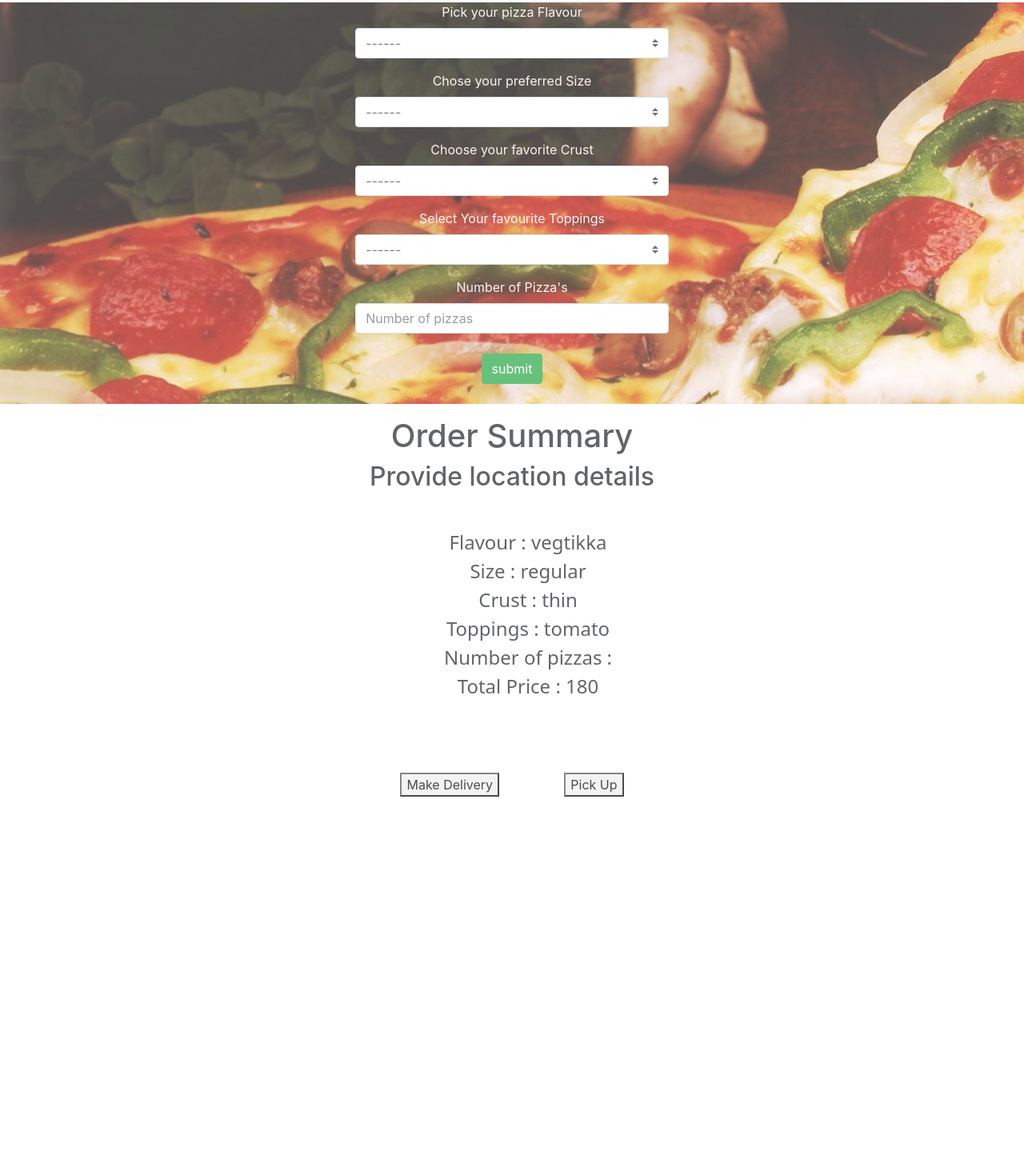
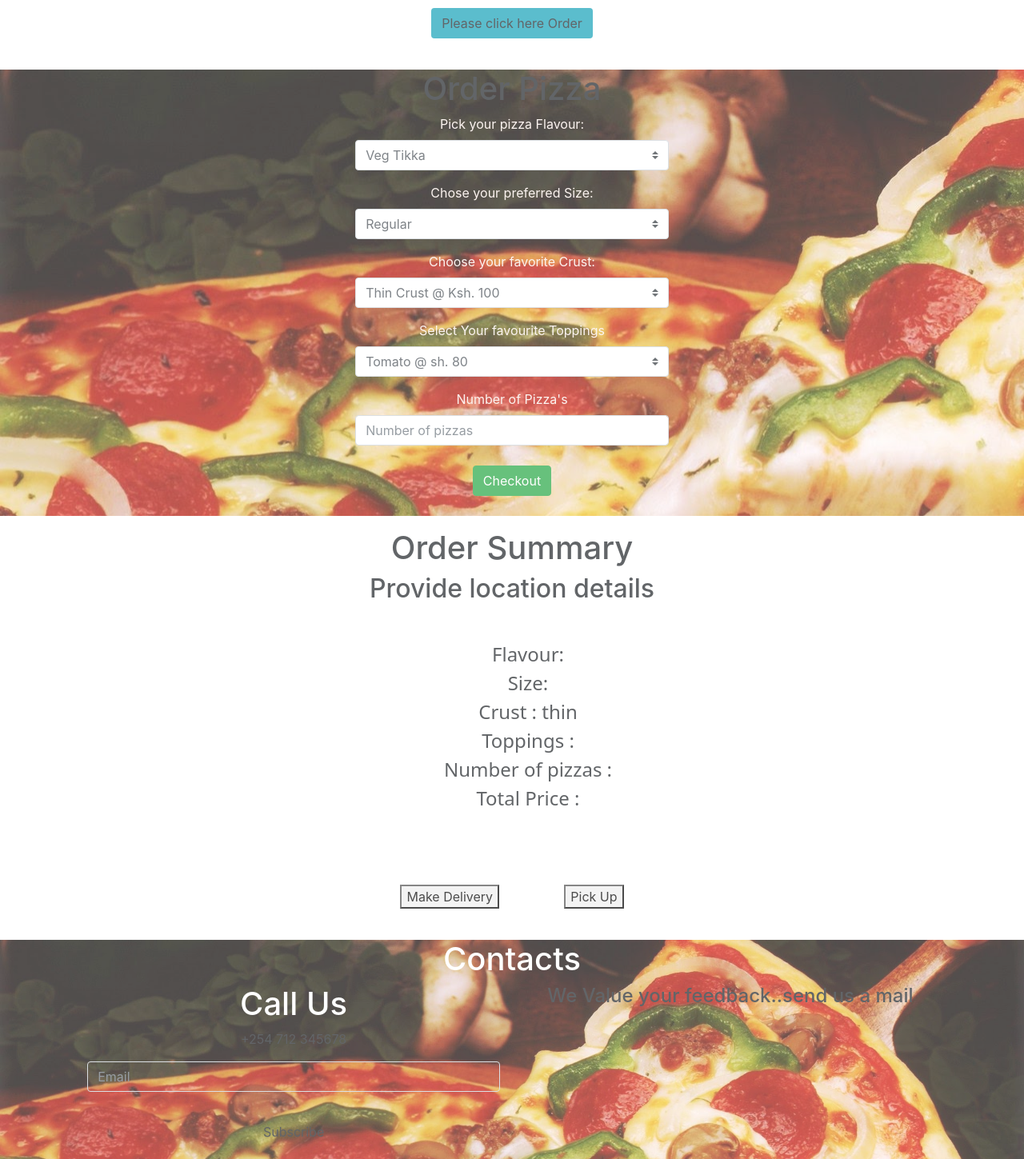
Before and after one commit to monicaoyugi/Pizza-App, a plain HTML site: page index.html in a window 1280 px wide. Shown: the part 220-1669 px from the top of the page at 80% size. Before the commit the page ends 1255 px from the top, so only its background shows below. Drawn offline with Linux system fonts and the light colour scheme.

Commit message:
modified nav bar

```diff
--- a/index.html
+++ b/index.html
@@ -13,16 +13,30 @@
 </head>
 
 <body>
-    <!--Start Navigation //-->
-    <div class="topmenu">
+
+
+    <!-- <nav class="navbar navbar-expand-lg navbar-dark fixed-top scrolling-navbar">
+        <h1 id="piz-pap" class="">Pizz Amore!</h1>
         <div class="navi">
             <ul class="nav-items">
-                <li><a href="#home">Home</a></li>
+                <li><a href="#menus">Menu</a></li>
                 <li><a href="#order">Orders</a></li>
                 <li><a href="#contact">Contacts</a></li>
             </ul>
         </div>
+    </nav> -->
+
+    <div class="wrapper">
+        <h1 id="piz-pap" class="logo">Pizz Amore!</h1>
+
+      <ul class="nav">
+        <li><a href="#Menu">Menu</a></li>
+        <li><a href="#Order">Order</a></li>
+        <li><a href="#contacts">Contacts</a></li>
+      </ul>
     </div>
+
+
     <!-- landing page -->
     <div class="landing" id="home">
         <div class="overlay">
@@ -39,15 +53,13 @@
     </div>
     <!-- order page -->
     <div class="orders" id="order">
-        <div class="order_img">
-            <div class="overlay">
+        <h1 class="text-center" id="order-pizza">Order Pizza</h1>
         <div class="form-group row">
             <div class="col-sm-2"></div>
             <div class="col-sm-8 order-overlay text-center">
                 <form class="col-sm-6 offset-sm-3 text-center">
-                            <label>Pick your pizza Flavour</label>
-                            <select class="custom-select custom-select-md mb-3 flavour" required>
-                                <option value="">------</option>
+                    <label>Pick your pizza Flavour:</label>
+                    <select class="custom-select custom-select-md mb-3 flavour" required="">
                         <option value="vegtikka">Veg Tikka</option>
                         <option value="chickentikka">Chicken Tikka</option>
                         <option value="periperi">Peri-Peri Chicken</option>
@@ -57,24 +69,21 @@
                         <option value="mushroom">Chicken and Mushroom</option>
                         <option value="regina">Regina Pizza</option>
                     </select>
-                            <label>Chose your preferred Size</label>
-                            <select class="custom-select custom-select-md mb-3" id="size" required>
-                                <option value="">------</option>
+                    <label>Chose your preferred Size:</label>
+                    <select class="custom-select custom-select-md mb-3" id="size" required="">
                         <option value="regular">Regular</option>
                         <option value="medium">Medium</option>
                         <option value="large">Large</option>
                     </select>
-                            <label for="crust">Choose your favorite Crust</label>
-                            <select class="custom-select custom-select-md mb-3" id="crust" required>
-                                <option value="">------</option>
+                    <label for="crust">Choose your favorite Crust:</label>
+                    <select class="custom-select custom-select-md mb-3" id="crust" required="">
                         <option value="thin">Thin Crust @ Ksh. 100</option>
                         <option value="thick">Thick Crust @ Ksh. 150</option>
                         <option value="flatbread">FlatBread Crust @ sh. 180</option>
                         <option value="custom">Custom Crust @ sh. 280</option>
                     </select>
                     <label>Select Your favourite Toppings</label>
-                            <select class="custom-select custom-select-md mb-3" id="toppings" required>
-                                <option value="">------</option>
+                    <select class="custom-select custom-select-md mb-3" id="toppings" required="">
                         <option value="tomato">Tomato @ sh. 80</option>
                         <option value="onions">Onions @ sh. 80</option>
                         <option value="mushroom">Mushroom @ sh. 80</option>
@@ -91,22 +100,21 @@
                     </select>
                     <label for="number">Number of Pizza's</label>
                     <input type="number" class="form-control" id="number" placeholder="Number of pizzas" min="1"
-                                required>
+                        required="">
+
+
                 </form>
                 <a href="#summary">
-                            <button type="submit" class="btn btn-success submit" id="submit">
-                                submit
+                    <button type="submit" class="btn btn-success checkout" id="checkout">
+                        Checkout
                     </button>
                 </a>
+
             </div>
             <div class="col-sm-2"></div>
         </div>
-
-            </div>
     </div>
 
-
-    </div>
 
 
     <!-- order summary -->
@@ -114,7 +122,8 @@
     <div class="order-summary" id="sum-order">
         <h1 class="text-center" id="summary">Order Summary</h1>
         <h2 class="text-center summary" style="">Provide location details</h2>
-            <ol id="list" class="text-center sum" style="font-family: system-ui; font-size: 24px;"> <br>Flavour :   vegtikka<br>Size :   regular<br>Crust :     thin<br>Toppings :     tomato<br> Number of pizzas :    <br>Total Price :  180<br><br></ol>
+        <ol id="list" class="text-center sum" style="font-family: system-ui; font-size: 24px;"> <br>Flavour: <br>Size:
+            <br> Crust : thin<br>Toppings : <br> Number of pizzas : <br>Total Price : <br> <br></ol>
 
 
         <div class="cdata-overlay" style="display: none;">
@@ -124,7 +133,8 @@
                     <input type="text" class="form-control cdata" id="name" placeholder="Enter your Name:">
                     <input type="text" class="form-control cdata" id="phone" placeholder="Enter your phone number: ">
                     <input type="text" class="form-control cdata" id="location" placeholder="Enter the location: ">
-                        <button class="btn bg-info text-center d-block mx-auto go" id="go" type="submit">Make Delivery</button>
+                    <button class="btn bg-info text-center d-block mx-auto go" id="go" type="submit">Make
+                        Delivery</button>
                 </form>
 
                 <div class="col-sm-3"></div>
@@ -132,7 +142,36 @@
         </div>
         <div class="d-block mx-auto text-center">
             <button class="deliver" style="">Make Delivery</button>
-                <button class="delivernot" style="">Pick Up</button>
+            <button class="pick-up" style="">Pick Up</button>
+        </div>
+    </div>
+
+
+    <!-- contats section  -->
+
+    <div class="contact-overlay" id="contact">
+        <h1 class="text-center contact text-white">Contacts</h1>
+        <div class="row">
+            <div class="col-sm-1"></div>
+            <div class="col-sm-5 subs">
+                <h1 class="text-white text-center"> Call Us </h1>
+                <p class="text-center">+254 712 345678</p>
+                <form>
+                    <div class="email-info">
+                        <div class="form-group fill-all-form">
+                            <input type="email" class="form-control bg-transparent email" id="email" placeholder="Email"
+                                required="">
+                        </div>
+                    </div>
+                    <div class=" email-info text-center">
+                        <button class="btn click-me" onclick="subscribe();">Subscribe</button>
+                    </div>
+                </form>
+            </div>
+            <div class="col-sm-5">
+                <h4 class="text-center get-pizza">We Value your feedback..send us a mail</h4>
+            </div>
+            <div class="col-sm-1"></div>
         </div>
     </div>
 
```
Lines whose indentation alone changed are shown as unchanged.
